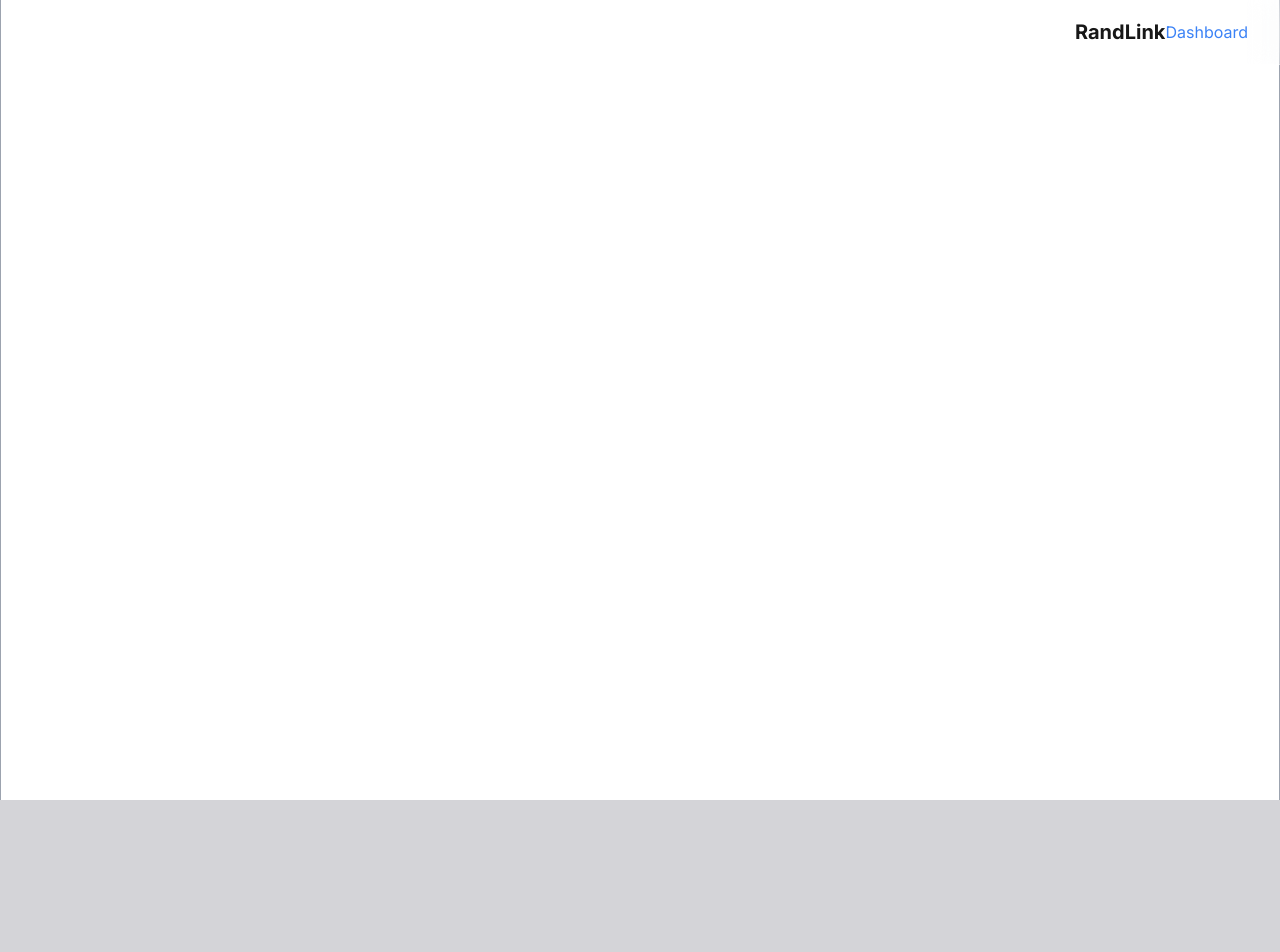
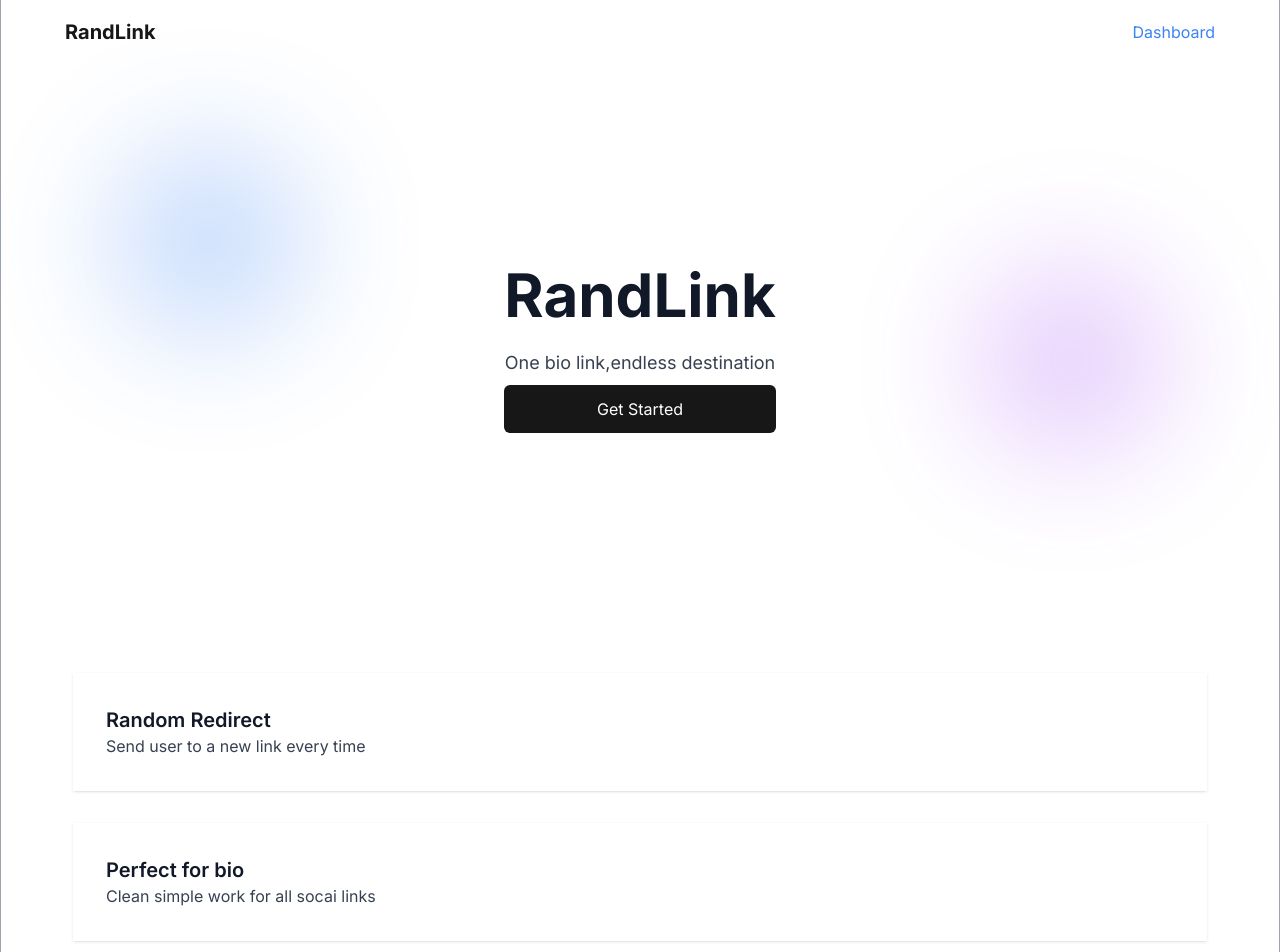
Before and after one commit to monupanwar1/bio-zap, a Next.js app: page / in a window 1280 px wide. Shown: the top 952 px of the page. Before the commit the page ends 800 px from the top, so only its background shows below. Built offline with nearby package versions, Linux system fonts and the light colour scheme.

Commit message:
landing page done

```diff
--- a/app/layout.tsx
+++ b/app/layout.tsx
@@ -6,6 +6,7 @@ const inter = Inter({ subsets: ['latin'] });
 import Container from '@/components/Container';
 import './globals.css';
 import Navbar from '@/components/Navbar';
+import Footer from '@/components/Footer';
 
 export const metadata: Metadata = {
   title: 'Create Next App',
@@ -19,10 +20,13 @@ export default function RootLayout({
 }>) {
   return (
     <html lang="en">
-      <body className={`${inter.className} text-gray-900 min-h-screen overflow-hidden bg-zinc-300`}>
-        <Navbar/>
+      <body
+        className={`${inter.className} text-gray-900  min-h-screen overflow-auto bg-zinc-300 w-full`}
+      >
         <Container>
-        {children}
+          <Navbar />
+          {children}
+        <Footer />
         </Container>
       </body>
     </html>
--- a/app/page.tsx
+++ b/app/page.tsx
@@ -1,5 +1,9 @@
+import Features from "@/components/Features";
+import HeroSection from "@/components/HeroSection";
+
 export default function Landingpage() {
-  return <div className=" py-12 spac-y-16">
-
+  return <div id="Landingpage" className="min-h-screen p-10">
+    <HeroSection/>
+    <Features/>
   </div>;
 }
--- a/components/Features.tsx
+++ b/components/Features.tsx
@@ -1,18 +1,27 @@
-type Feature={
-  title:string,
-  description:string,
-}
+type Feature = {
+  title: string;
+  description: string;
+};
 
-const features:Feature[]=[
-  {title:"Random Redirect",description:'Send user to a new link every time'},
-  {title:"Perfect for bio",description:'Clean simple work for all socai links'},
-  {title:"Manage with ease",description:'Add or remove link in second'},
-]
+const features: Feature[] = [
+  {
+    title: 'Random Redirect',
+    description: 'Send user to a new link every time',
+  },
+  {
+    title: 'Perfect for bio',
+    description: 'Clean simple work for all socai links',
+  },
+  { title: 'Manage with ease', description: 'Add or remove link in second' },
+];
 export default function Features() {
   return (
-    <section className="grid gap-8 md:grid:col-3">
+    <section className="grid gap-8 md:grid:col-3 mt-20 ">
       {features.map((feature, index) => (
-        <div key={index} className="border border-white/40 backdrop-blur-lg bg-white/30 shadow p-8">
+        <div
+          key={index}
+          className="border border-white/40 backdrop-blur-2xl bg-white/40 shadow p-8 hover:bg-gray-50 scale-0.25 transition"
+        >
           <h3 className="text-xl font-semibold bm-2 ">{feature.title}</h3>
           <p className="text-gray-700">{feature.description}</p>
         </div>
--- a/components/Footer.tsx
+++ b/components/Footer.tsx
@@ -1,8 +1,8 @@
 
 export default function Footer() {
   return (
-    <footer className="text-center text-gray-500  border-t mx-auto py-4">
+    <footer className="text-center  border-t mx-auto py-4  bg-white/30 border-b border-white/40 z-50 backdrop-blur-lg">
       {new Date().getFullYear()} Bio-zap .All right reserved
     </footer>
-  )
+  );
 }
--- a/components/HeroSection.tsx
+++ b/components/HeroSection.tsx
@@ -1,13 +1,23 @@
-import Link from "next/link";
+import Link from 'next/link';
 
 export default function HeroSection() {
   return (
-    <section className="min-h-screen flex flex-col items-center text-center px-4 overflow-hidden relative">
-      <div className="absolute w-48 h-48 bg-blue-500 opacity-30 rounded-full top-10 left-10 blur-3xl"></div>
-      <div className="absolute w-48 h-48 bg-purple-500-500 opacity-30 rounded-full bottom-10 right-10 blur-3xl"></div>
-      <h1 className="font-bold text-5xl bm-4 z-10">RandLink</h1>
-      <p className=" text-lg z-10 text-gray-700 ">One bio link,endless destination</p>
-      <Link className="bg-neutral-900 text-white px-6 py-3 rounded-md hover:bg-gray-800 transition" href="#">Get Started</Link>
+    <section className=" flex flex-col items-center text-center relative p-40">
+      <div className=" absolute z-10 w-48 h-48 bg-blue-500 opacity-30 rounded-full top-10 left-10 blur-3xl"></div>
+      <div className=" absolute z-10 w-48 h-48 bg-purple-500 opacity-30 rounded-full bottom-50 right-10 blur-3xl"></div>
+
+      <div className='flex flex-col space-y-2'>
+        <h1 className="font-bold text-6xl mb-4 z-10">RandLink</h1>
+        <p className=" text-lg z-10 text-gray-700 ">
+          One bio link,endless destination
+        </p>
+        <Link
+          className="bg-neutral-900 text-white px-6 py-3 rounded-md hover:bg-gray-800 transition"
+          href="#"
+        >
+          Get Started
+        </Link>
+      </div>
     </section>
   );
 }
--- a/components/Navbar.tsx
+++ b/components/Navbar.tsx
@@ -2,7 +2,7 @@ import Link from 'next/link';
 
 export default function Navbar() {
   return (
-    <nav className="fixed top-0 right-0  bg-white/30 border-b border-white/40 z-50 backdrop-blur-lg">
+    <nav className=" bg-white/30 border-b border-white/40 z-50 backdrop-blur-lg">
       <div className="container mx-auto px-4 sm:px-6 lg:px-8 flex justify-between items-center h-16">
         <h1 className="  text-xl font-bold text-neutral-900">RandLink</h1>
         <Link className="text-blue-500 hover:underline" href="#">
```
Also changed, not shown: app/globals.css (line endings or trailing spaces).
